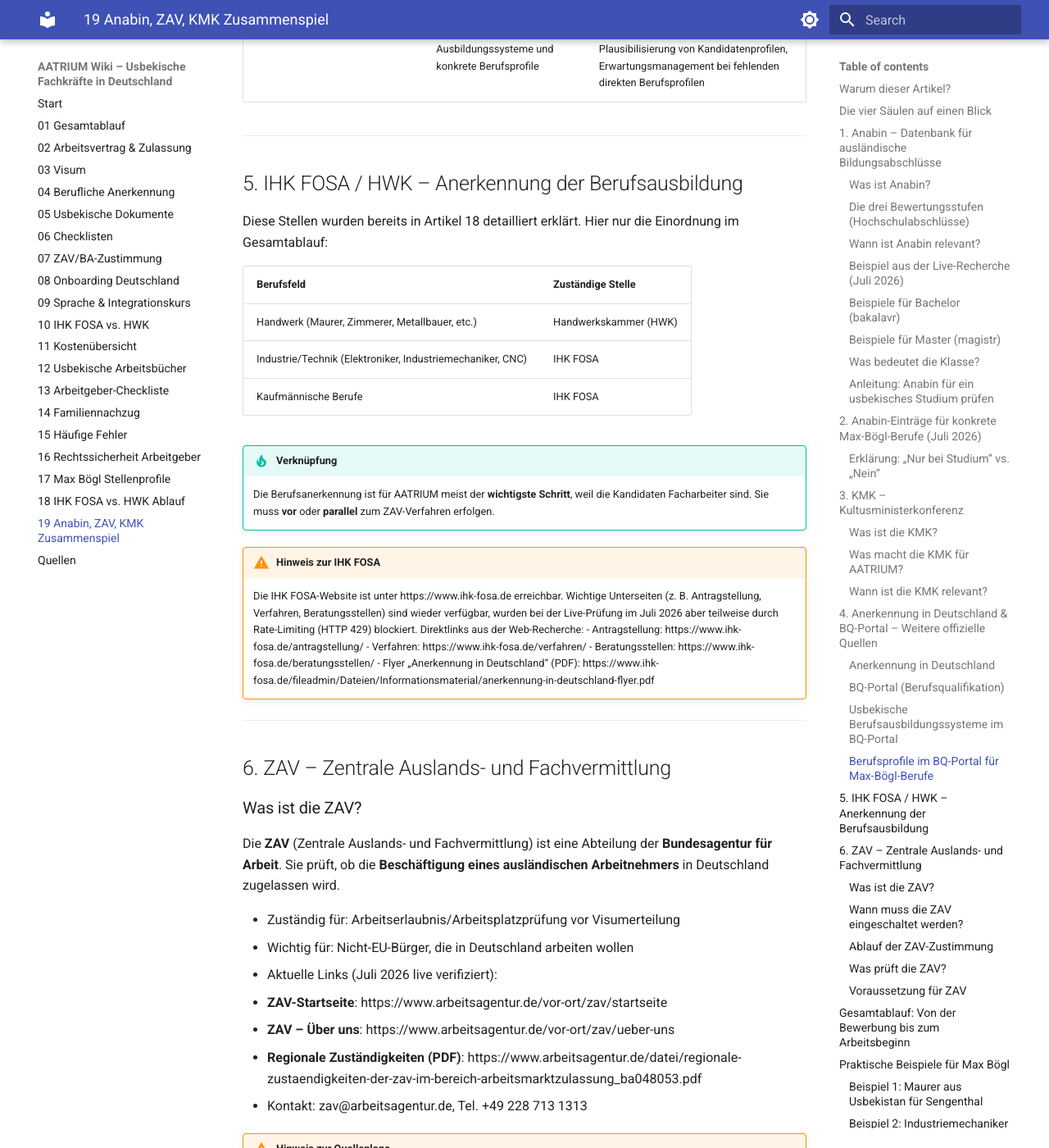
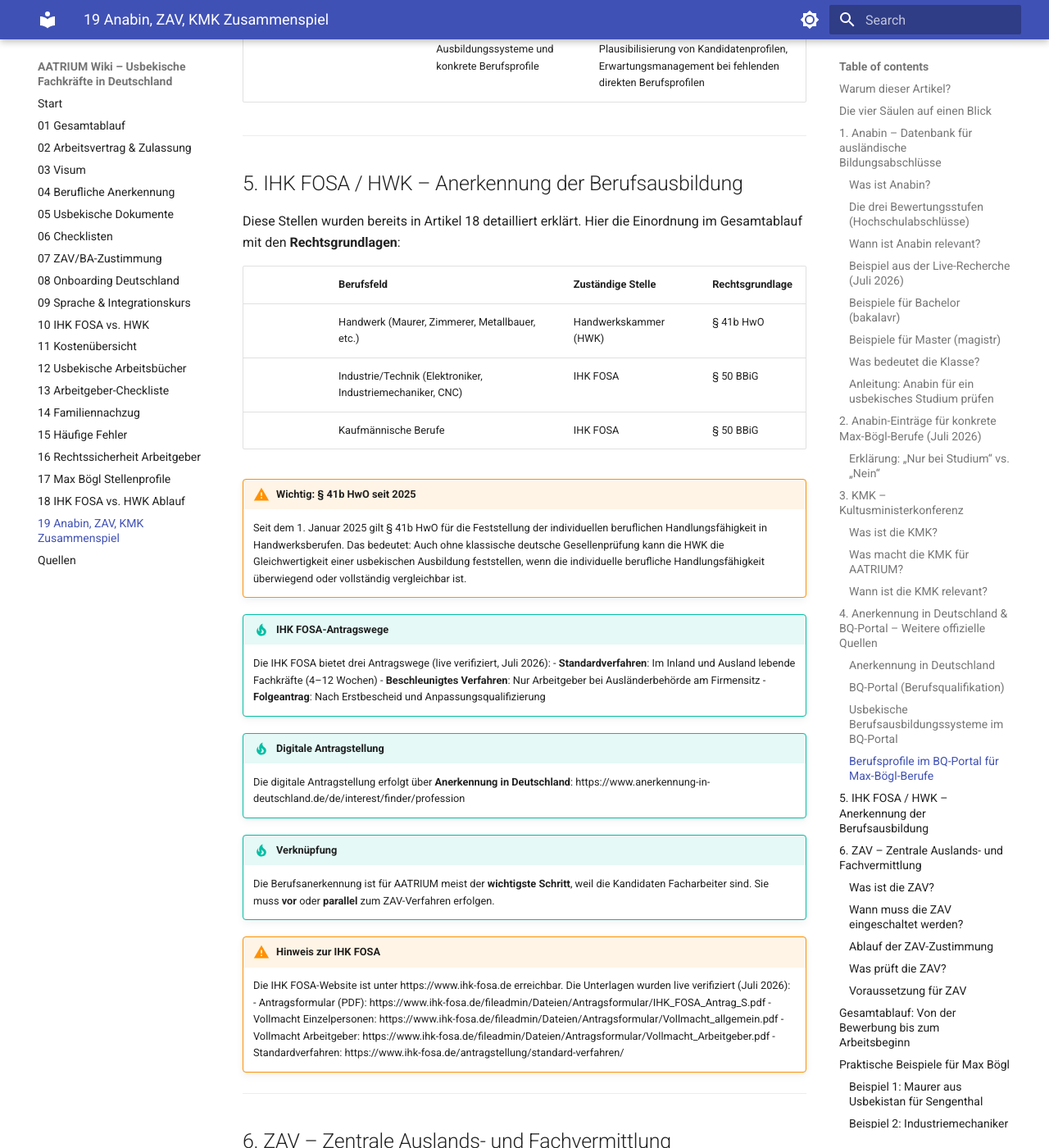
Before and after one commit to benedikt-aatrium/wiki-usbekische-fachkraefte, an MkDocs documentation site: the page built from docs/19_anabin_zav_kmk_zusammenspiel.md, in a window 1280 px wide and 1400 px high, scrolled down 12766 px. Shown: the whole window at 82% size. Built offline with MkDocs 1.6.1 and Material for MkDocs 9.7.7, drawn with Linux system fonts in a browser that asks for light colours; some of the changed text lies outside the part shown.

Commit message:
Artikel 19: IHK-FOSA-Informationen konkretisiert (Standardverfahren, beschleunigtes Verfahren, Folgeantrag, digitale Antragstellung), Rechtsgrundlagen ergänzt (§ 41b HwO, § 50 BBiG, AufenthG §18/18a/18b), Quellen mit Formular-Links und Gesetzen aktualisiert

```diff
--- a/docs/19_anabin_zav_kmk_zusammenspiel.md
+++ b/docs/19_anabin_zav_kmk_zusammenspiel.md
@@ -239,23 +239,35 @@ Das BQ-Portal listet für Usbekistan konkrete Berufsprofile, die für die Max-B
 
 ## 5. IHK FOSA / HWK – Anerkennung der Berufsausbildung
 
-Diese Stellen wurden bereits in Artikel 18 detailliert erklärt. Hier nur die Einordnung im Gesamtablauf:
+Diese Stellen wurden bereits in Artikel 18 detailliert erklärt. Hier die Einordnung im Gesamtablauf mit den **Rechtsgrundlagen**:
 
-| Berufsfeld | Zuständige Stelle |
-|------------|-------------------|
-| Handwerk (Maurer, Zimmerer, Metallbauer, etc.) | Handwerkskammer (HWK) |
-| Industrie/Technik (Elektroniker, Industriemechaniker, CNC) | IHK FOSA |
-| Kaufmännische Berufe | IHK FOSA |
+|| Berufsfeld | Zuständige Stelle | Rechtsgrundlage |
+||------------|-------------------|-----------------|
+|| Handwerk (Maurer, Zimmerer, Metallbauer, etc.) | Handwerkskammer (HWK) | § 41b HwO |
+|| Industrie/Technik (Elektroniker, Industriemechaniker, CNC) | IHK FOSA | § 50 BBiG |
+|| Kaufmännische Berufe | IHK FOSA | § 50 BBiG |
+
+!!! warning "Wichtig: § 41b HwO seit 2025"
+    Seit dem 1. Januar 2025 gilt § 41b HwO für die Feststellung der individuellen beruflichen Handlungsfähigkeit in Handwerksberufen. Das bedeutet: Auch ohne klassische deutsche Gesellenprüfung kann die HWK die Gleichwertigkeit einer usbekischen Ausbildung feststellen, wenn die individuelle berufliche Handlungsfähigkeit überwiegend oder vollständig vergleichbar ist.
+
+!!! tip "IHK FOSA-Antragswege"
+    Die IHK FOSA bietet drei Antragswege (live verifiziert, Juli 2026):
+    - **Standardverfahren**: Im Inland und Ausland lebende Fachkräfte (4–12 Wochen)
+    - **Beschleunigtes Verfahren**: Nur Arbeitgeber bei Ausländerbehörde am Firmensitz
+    - **Folgeantrag**: Nach Erstbescheid und Anpassungsqualifizierung
+
+!!! tip "Digitale Antragstellung"
+    Die digitale Antragstellung erfolgt über **Anerkennung in Deutschland**: https://www.anerkennung-in-deutschland.de/de/interest/finder/profession
 
 !!! tip "Verknüpfung"
     Die Berufsanerkennung ist für AATRIUM meist der **wichtigste Schritt**, weil die Kandidaten Facharbeiter sind. Sie muss **vor** oder **parallel** zum ZAV-Verfahren erfolgen.
 
 !!! warning "Hinweis zur IHK FOSA"
-    Die IHK FOSA-Website ist unter https://www.ihk-fosa.de erreichbar. Wichtige Unterseiten (z. B. Antragstellung, Verfahren, Beratungsstellen) sind wieder verfügbar, wurden bei der Live-Prüfung im Juli 2026 aber teilweise durch Rate-Limiting (HTTP 429) blockiert. Direktlinks aus der Web-Recherche:
-    - Antragstellung: https://www.ihk-fosa.de/antragstellung/
-    - Verfahren: https://www.ihk-fosa.de/verfahren/
-    - Beratungsstellen: https://www.ihk-fosa.de/beratungsstellen/
-    - Flyer „Anerkennung in Deutschland“ (PDF): https://www.ihk-fosa.de/fileadmin/Dateien/Informationsmaterial/anerkennung-in-deutschland-flyer.pdf
+    Die IHK FOSA-Website ist unter https://www.ihk-fosa.de erreichbar. Die Unterlagen wurden live verifiziert (Juli 2026):
+    - Antragsformular (PDF): https://www.ihk-fosa.de/fileadmin/Dateien/Antragsformular/IHK_FOSA_Antrag_S.pdf
+    - Vollmacht Einzelpersonen: https://www.ihk-fosa.de/fileadmin/Dateien/Antragsformular/Vollmacht_allgemein.pdf
+    - Vollmacht Arbeitgeber: https://www.ihk-fosa.de/fileadmin/Dateien/Antragsformular/Vollmacht_Arbeitgeber.pdf
+    - Standardverfahren: https://www.ihk-fosa.de/antragstellung/standard-verfahren/
 
 ---
 
@@ -444,11 +456,12 @@ Bevor ein Kandidat an Max Bögl oder einen anderen Arbeitgeber weitergeleitet wi
 - **Max-Bögl-Stellenprofile PDF**: `"Alle Stellen Bögl.pdf"` (21 Seiten, 11 Profile; ausgewertet für die Berufs-Tabelle)
 - **Anerkennung in Deutschland**: https://www.anerkennung-in-deutschland.de (live verifiziert, Juli 2026)
 - **BQ-Portal**: https://www.bq-portal.de (live verifiziert, Usbekistan im Länderfilter vorhanden, Juli 2026)
-- **IHK FOSA**: https://www.ihk-fosa.de (live erreichbar; Unterseiten teilweise durch Rate-Limiting blockiert)
-  - Antragstellung: https://www.ihk-fosa.de/antragstellung/
-  - Verfahren: https://www.ihk-fosa.de/verfahren/
-  - Beratungsstellen: https://www.ihk-fosa.de/beratungsstellen/
-  - Flyer „Anerkennung in Deutschland“ (PDF): https://www.ihk-fosa.de/fileadmin/Dateien/Informationsmaterial/anerkennung-in-deutschland-flyer.pdf
+- **IHK FOSA**: https://www.ihk-fosa.de (live verifiziert, Juli 2026)
+  - Standardverfahren: https://www.ihk-fosa.de/antragstellung/standard-verfahren/
+  - Antragsformular (PDF): https://www.ihk-fosa.de/fileadmin/Dateien/Antragsformular/IHK_FOSA_Antrag_S.pdf
+  - Vollmacht Einzelpersonen: https://www.ihk-fosa.de/fileadmin/Dateien/Antragsformular/Vollmacht_allgemein.pdf
+  - Vollmacht Arbeitgeber: https://www.ihk-fosa.de/fileadmin/Dateien/Antragsformular/Vollmacht_Arbeitgeber.pdf
+  - Digitale Antragstellung: https://www.anerkennung-in-deutschland.de/de/interest/finder/profession
 - **KMK – Anerkennung ausländischer Qualifikationen**: https://www.kmk.org/kultusministerkonferenz/uebergreifende-themen/anerkennung-auslaendischer-abschluesse.html (live verifiziert, Juli 2026)
 - **ZAV – Bundesagentur für Arbeit**: https://www.arbeitsagentur.de/vor-ort/zav/startseite (live verifiziert, Juli 2026)
   - Über uns: https://www.arbeitsagentur.de/vor-ort/zav/ueber-uns
@@ -456,11 +469,16 @@ Bevor ein Kandidat an Max Bögl oder einen anderen Arbeitgeber weitergeleitet wi
   - Kontakt: zav@arbeitsagentur.de, Tel. +49 228 713 1313
 - **BMAS – Fachkräfteeinwanderungsgesetz**: https://www.bmas.de/DE/Arbeit/Migration-und-Arbeit/Rechtliches-zu-Einreise-Arbeitsmarktzugang-und-Absicherung/Fachkraefteeinwanderungsgesetz/fachkraefteeinwanderungsgesetz.html (live verifiziert, Juli 2026)
 - **BAMF – Fachkräfte mit Berufsausbildung**: https://www.bamf.de/DE/Themen/MigrationAufenthalt/ZuwandererDrittstaaten/Arbeit/Fachkraft/fachkraft-node.html (live verifiziert, Juli 2026)
-- **BMWK – „Möglichkeiten der Fachkräfteeinwanderung“ (PDF)**: https://www.bundeswirtschaftsministerium.de/Redaktion/DE/Publikationen/Ausbildung-und-Beruf/moeglichkeiten-der-fachkraefteeinwanderung.pdf
-- **BMWK – „Beschleunigtes Fachkräfteverfahren“ (PDF)**: https://www.bundeswirtschaftsministerium.de/Redaktion/DE/Publikationen/Ausbildung-und-Beruf/beschleunigtes-fachkraefteverfahren.pdf
-- **Bundesagentur für Arbeit – „Das Fachkräfteeinwanderungsgesetz“ (PDF)**: https://www.arbeitsagentur.de/datei/dam-fachkraefte-einwanderungsgesetz_ba030375.pdf
+- **BMWK – „Möglichkeiten der Fachkräfteeinwanderung" (PDF)**: https://www.bundeswirtschaftsministerium.de/Redaktion/DE/Publikationen/Ausbildung-und-Beruf/moeglichkeiten-der-fachkraefteeinwanderung.pdf
+- **BMWK – „Beschleunigtes Fachkräfteverfahren" (PDF)**: https://www.bundeswirtschaftsministerium.de/Redaktion/DE/Publikationen/Ausbildung-und-Beruf/beschleunigtes-fachkraefteverfahren.pdf
+- **Bundesagentur für Arbeit – „Das Fachkräfteeinwanderungsgesetz" (PDF)**: https://www.arbeitsagentur.de/datei/dam-fachkraefte-einwanderungsgesetz_ba030375.pdf
 - **Auswärtiges Amt**: https://www.auswaertiges-amt.de (für Visum- und Einreisefragen)
-- **AufenthG § 18** (Fachkräfteeinwanderung)
+- **Übersetzerdatenbank**: https://www.justiz-dolmetscher.de/Recherche/ (für beeidigte Dolmetscher)
+- **Gesetze**:
+  - AufenthG § 18, § 18a, § 18b: https://www.gesetze-im-internet.de/aufenthg_2004/
+  - BBiG § 50: https://www.gesetze-im-internet.de/bbig_2005/__50.html
+  - HwO § 41b: https://www.gesetze-im-internet.de/hwo/__41b.html
+  - HwO § 123a: https://www.gesetze-im-internet.de/hwo/__123a.html
 
 !!! info "Hinweis zur Recherche"
-    Dieser Artikel wurde auf Grundlage einer Live-Recherche im Juli 2026 erstellt. Viele Bundesbehörden-Websites haben ihre URL-Strukturen umgebaut. Die oben genannten Links wurden im Juli 2026 live verifiziert. Ältere Direktlinks, die nicht mehr funktionieren, wurden ersetzt.
+    Dieser Artikel wurde auf Grundlage einer Live-Recherche im Juli 2026 erstellt. Viele Bundesbehörden-Websites haben ihre URL-Strukturen umgebaut. Die oben genannten Links wurden im Juli 2026 live verifiziert. Ältere Direktlinks, die nicht mehr funktionieren, wurden ersetzt. Die gesetzlichen Grundlagen (AufenthG, BBiG, HwO) wurden direkt von https://www.gesetze-im-internet.de verifiziert.
```
